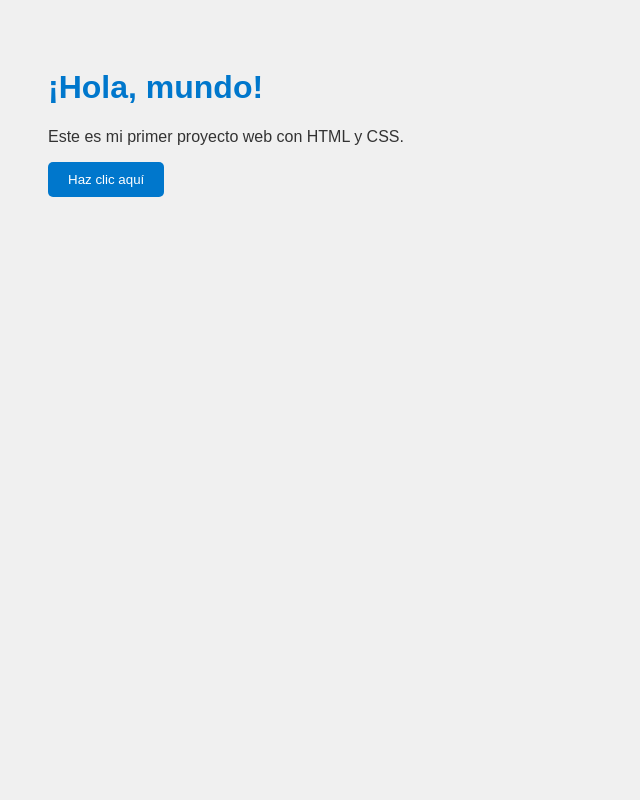
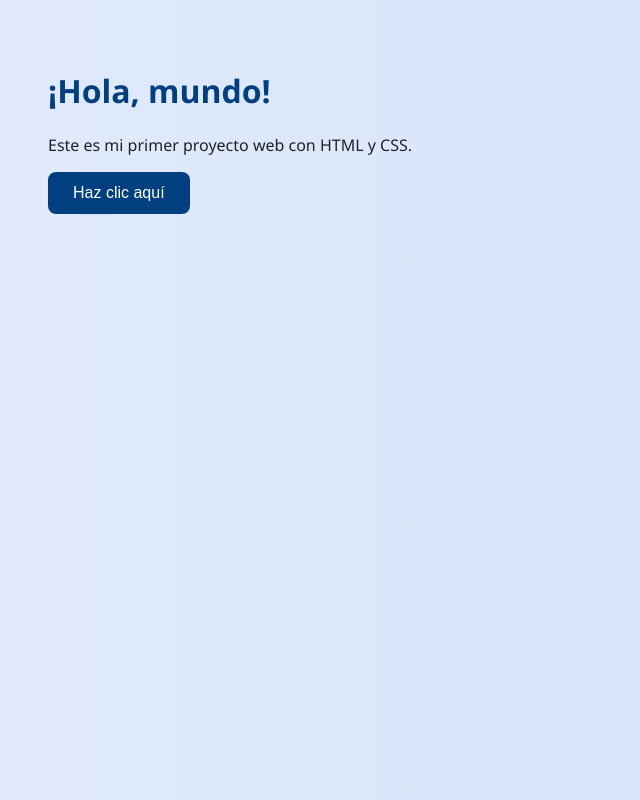
Before and after one commit to t4ngv/Proyecto-Web-Ejemplo, a plain HTML site: page index.html in a window 1280 px wide. Shown: the whole page, without its empty margins (0-640 px from the left). Drawn offline with Linux system fonts and the light colour scheme.

Commit message:
Mejorado estilo visual: fondo degradado y botón con hover

```diff
--- a/styles.css
+++ b/styles.css
@@ -1,18 +1,24 @@
 body {
-  background-color: #f0f0f0;
-  font-family: Arial, sans-serif;
+  background: linear-gradient(to right, #e0eafc, #cfdef3);
+  font-family: 'Segoe UI', sans-serif;
   padding: 40px;
-  color: #333;
+  color: #222;
 }
 
 h1 {
-  color: #0077cc;
+  color: #004080;
+}
+button {
+  background-color: #004080;
+  color: white;
+  padding: 12px 25px;
+  font-size: 16px;
+  border: none;
+  border-radius: 8px;
+  cursor: pointer;
+  transition: background-color 0.3s ease;
 }
 
-button {
-  background-color: #0077cc;
-  color: white;
-  padding: 10px 20px;
-  border: none;
-  border-radius: 5px;
+button:hover {
+  background-color: #0066cc;
 }
```
